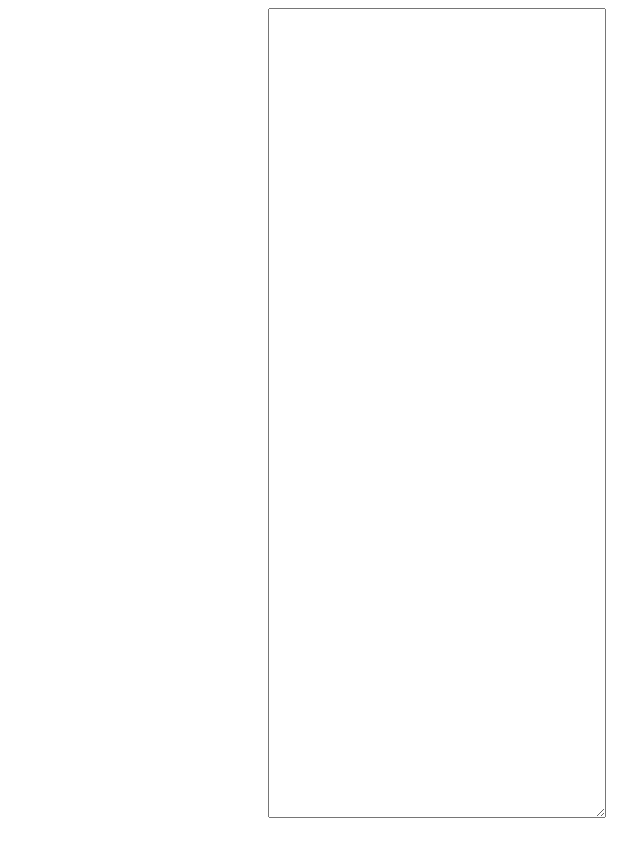
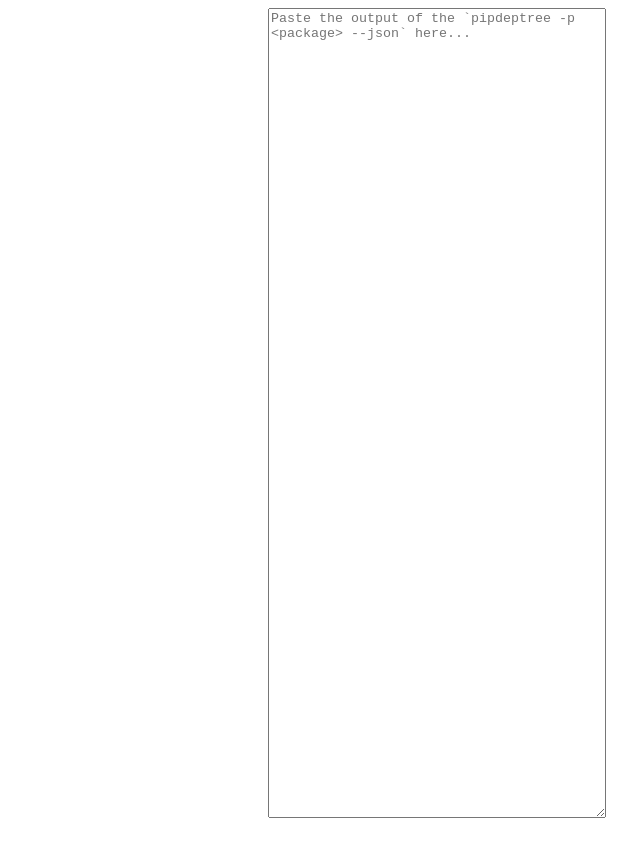
Before and after one commit to millefalcon/millefalcon.github.io, a Jekyll site: the page built from docs/pipviz.md, in a window 1280 px wide. Shown: the top 857 px of the page, without its empty margins (640-1280 px from the left). Built offline with Jekyll 4.4.1, drawn with Linux system fonts in a browser that asks for light colours.

Commit message:
placeholder text for textarea

```diff
--- a/docs/_layouts/dep-viz.html
+++ b/docs/_layouts/dep-viz.html
@@ -26,7 +26,7 @@
             </svg>
         </div>
         <div>
-            <textarea id="input"></textarea>
+            <textarea id="input" placeholder="Paste the output of the `pipdeptree -p <package> --json` here..."></textarea>
         </div>
     </main>
     <!-- <script type="module" src="index.js"></script> -->
```
